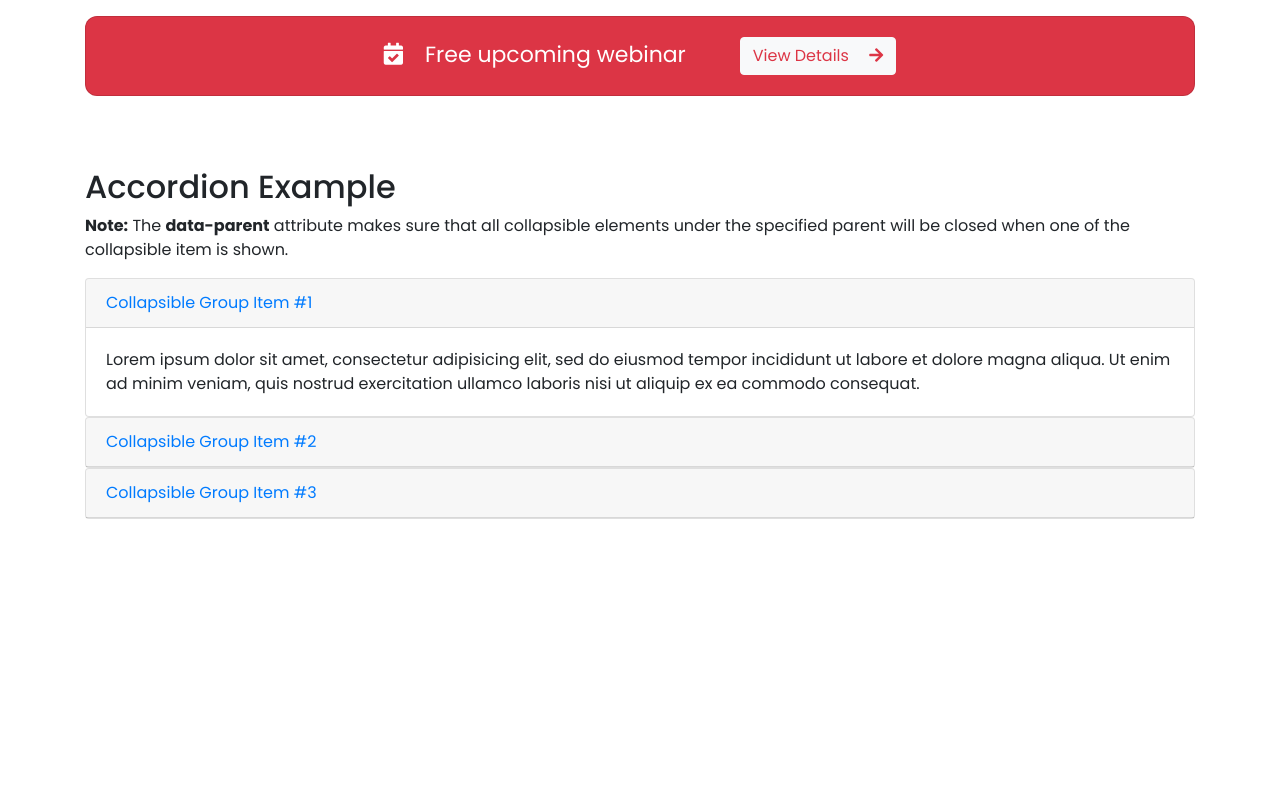
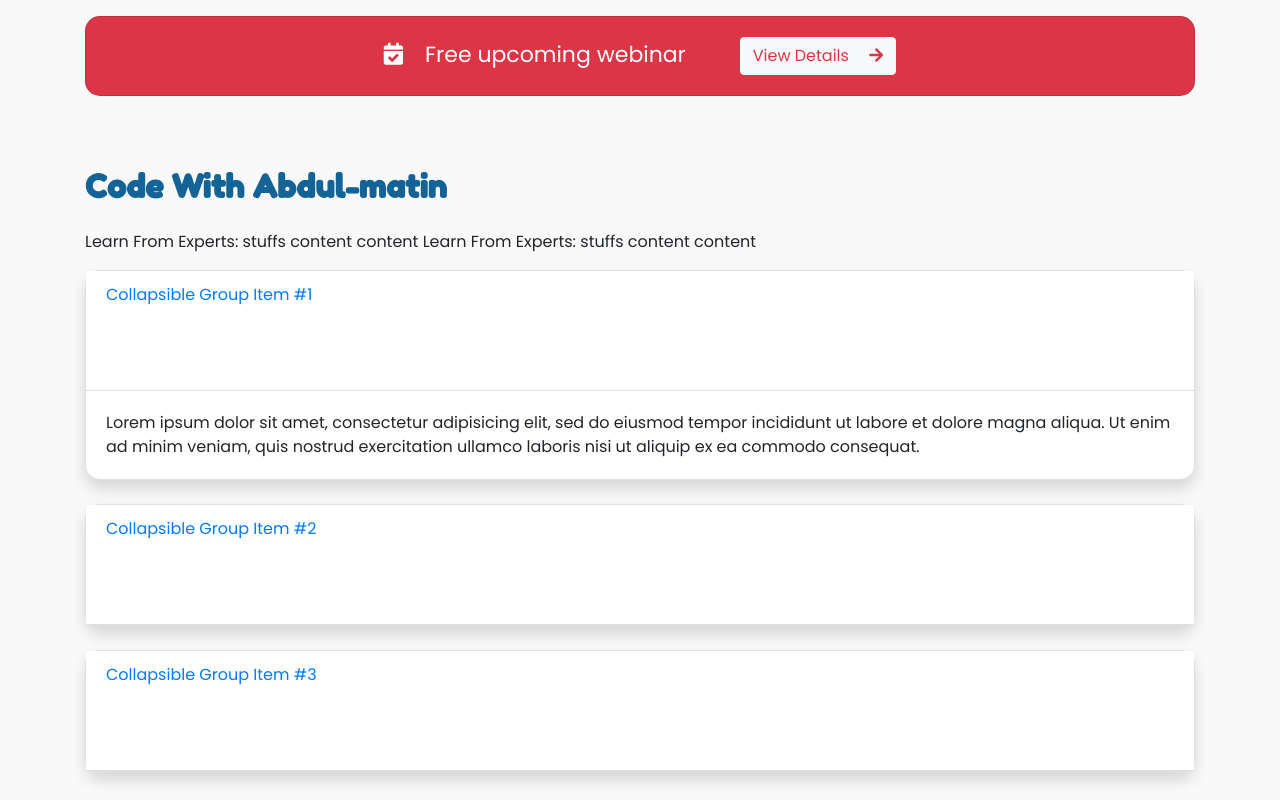
Before and after one commit to abdul-matin0/code-with-abdulmatin, a plain HTML site: page index.html in a window 1280 px wide. Drawn offline with nearby package versions, Linux system fonts and the light colour scheme.

Commit message:
Updated Index

```diff
--- a/css/styles.css
+++ b/css/styles.css
@@ -2,6 +2,7 @@ body{
     padding: 0;
     margin: 0;
     font-family: 'Poppins', sans-serif;
+    background-color: #f9f9f9;
 }
 
 .notification{
@@ -15,3 +16,11 @@ body{
 .notification-text a{
     color: #dc3545;
 }
+.card{
+    border-radius: 15px;
+}
+
+.card-header{
+    height: 120px;
+    background-color: white;
+}
--- a/index.html
+++ b/index.html
@@ -9,6 +9,7 @@
     <link rel="stylesheet" href="css/styles.css">
     <!-- fonts -->
     <link href="https://fonts.googleapis.com/css?family=Poppins:100,200,300,400,500,600,700,800,900" rel="stylesheet">
+    <link href="https://fonts.googleapis.com/css2?family=Balsamiq+Sans:ital@1&family=Fredoka+One&display=swap" rel="stylesheet">
     <!-- icon -->
     <link rel="stylesheet" href="https://use.fontawesome.com/releases/v5.7.0/css/all.css" integrity="sha384-lZN37f5QGtY3VHgisS14W3ExzMWZxybE1SJSEsQp9S+oqd12jhcu+A56Ebc1zFSJ" crossorigin="anonymous">
     <link href="https://fonts.googleapis.com/icon?family=Material+Icons" rel="stylesheet">
@@ -27,11 +28,13 @@
 
   <!-- main section -->
   <div class="container ">
+    <!-- heading -->
+    <h2 style="font-weight: bold; color: #146396; font-family: 'Fredoka One', cursive;" class="mb-4">Code With Abdul-matin</h2>
+    <p>Learn From Experts: stuffs content content Learn From Experts: stuffs content content</p>
 
-    <h2>Accordion Example</h2>
-    <p><strong>Note:</strong> The <strong>data-parent</strong> attribute makes sure that all collapsible elements under the specified parent will be closed when one of the collapsible item is shown.</p>
+    <!-- content section -->
     <div id="accordion">
-      <div class="card">
+      <div class="card shadow mb-4">
         <div class="card-header">
           <a class="card-link" data-toggle="collapse" href="#collapseOne">
             Collapsible Group Item #1
@@ -43,7 +46,7 @@
           </div>
         </div>
       </div>
-      <div class="card">
+      <div class="card shadow mb-4">
         <div class="card-header">
           <a class="collapsed card-link" data-toggle="collapse" href="#collapseTwo">
           Collapsible Group Item #2
@@ -55,7 +58,7 @@
           </div>
         </div>
       </div>
-      <div class="card">
+      <div class="card shadow mb-4">
         <div class="card-header">
           <a class="collapsed card-link" data-toggle="collapse" href="#collapseThree">
             Collapsible Group Item #3
```
